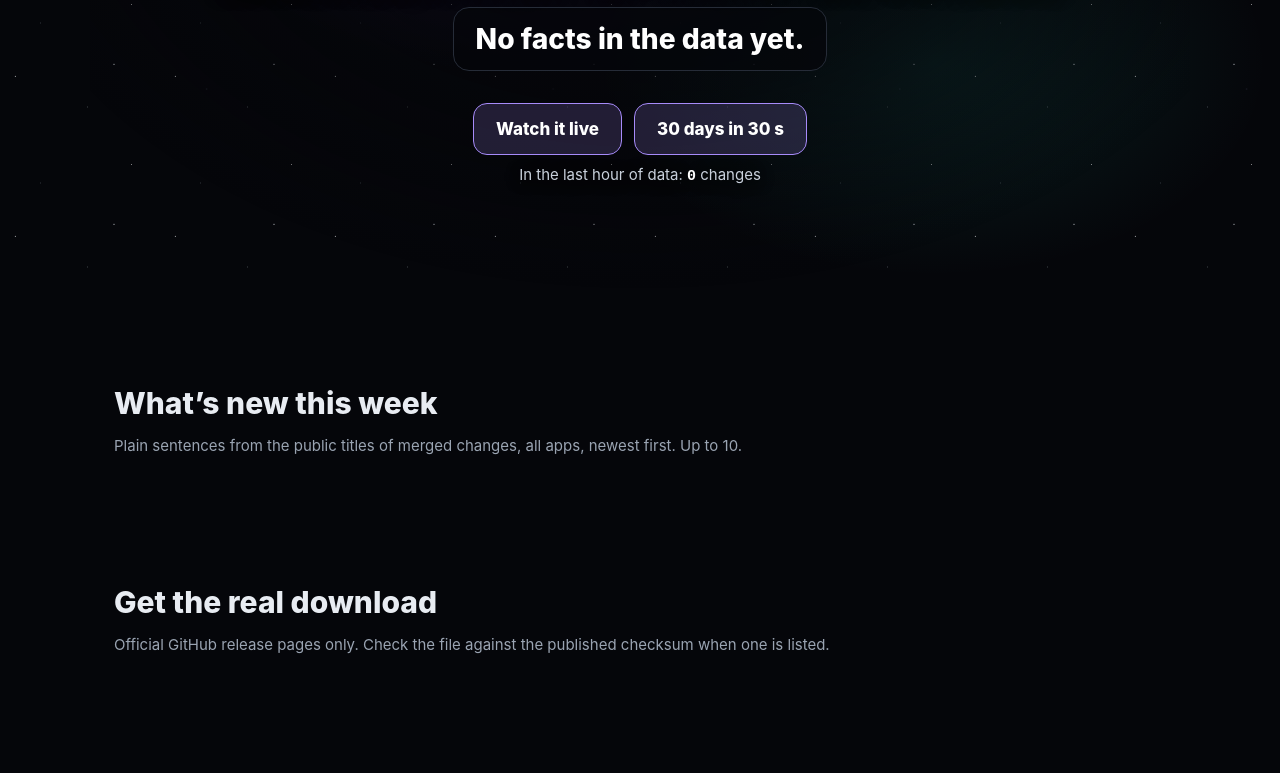
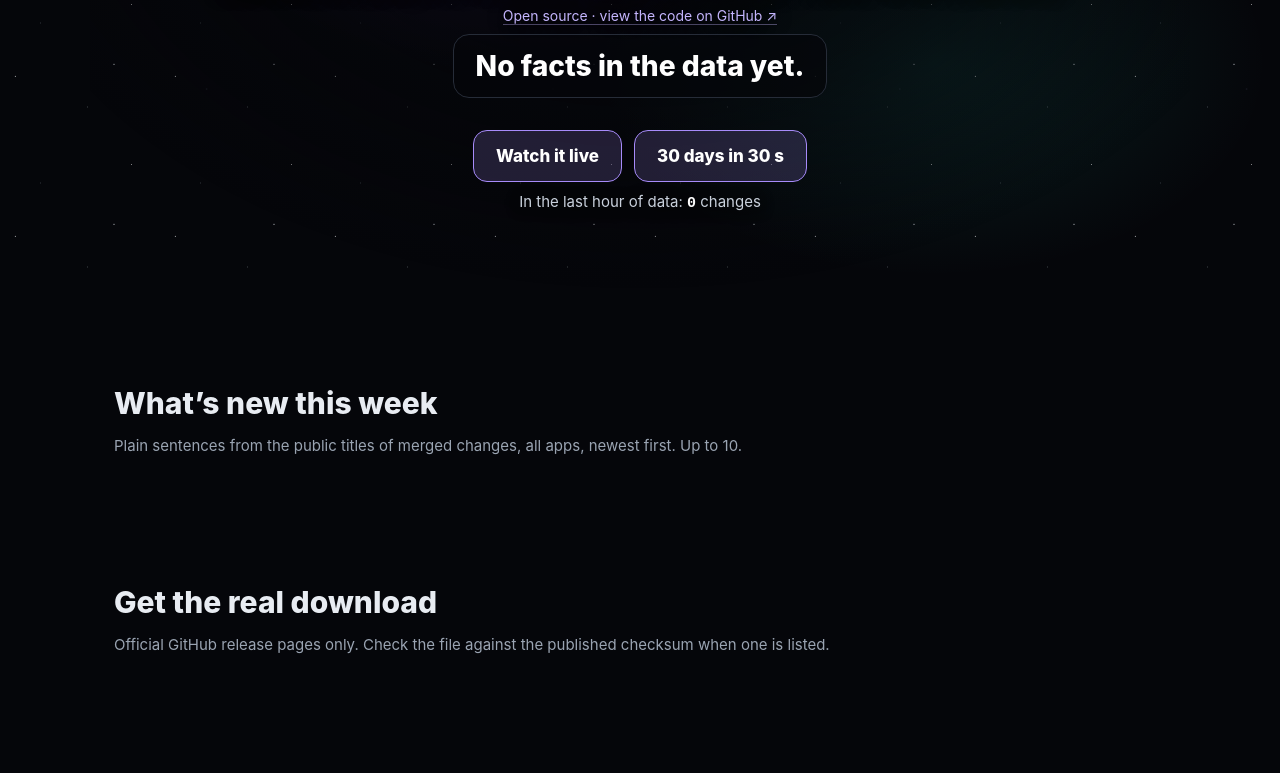
Before and after one commit to hajdukste/craft-watch, a website with bundled scripts: page site/index.html in a window 1280 px wide. Shown: the part 471-1244 px from the top of the page. Built offline with nearby package versions, Linux system fonts and the light colour scheme; no server answers.

Commit message:
Landing: link to the repo under the headline and in the footer

```diff
--- a/site/index.html
+++ b/site/index.html
@@ -44,6 +44,7 @@
       <p class="head-1">The reviews were written on day 1.</p>
       <p class="head-2">ArtCraft apps have changed <span id="total-changes" class="num">…</span> times since.</p>
       <p class="head-3"><span id="since-date">…</span> · one change every <span id="per-second">…</span> seconds · live from public GitHub</p>
+      <p class="src"><a class="src-link" href="https://github.com/overprivileged/craft-watch" target="_blank" rel="noopener">Open source · view the code on GitHub ↗</a></p>
 
       <div class="fact" aria-live="polite">
         <p id="fact-label" class="fact-label"></p>
@@ -86,7 +87,7 @@
   </section>
 
   <footer class="section foot">
-    <p>No login, no cookies, no tracking · open source</p>
+    <p>No login, no cookies, no tracking · <a href="https://github.com/overprivileged/craft-watch" target="_blank" rel="noopener">open source (MIT) on GitHub</a></p>
     <p class="beta">Beta · unofficial · not affiliated with ArtCraft/storytold · signals, not a guarantee</p>
   </footer>
 
--- a/site/style.css
+++ b/site/style.css
@@ -838,8 +838,35 @@ body {
 }
 
 .hero:not(.watching) .overlay .cta,
-.hero:not(.watching) .overlay .since {
+.hero:not(.watching) .overlay .since,
+.hero:not(.watching) .overlay .src-link {
   pointer-events: auto;
+}
+
+/* Link to the repo under the headline (viewers couldn't find it). */
+.src {
+  margin: 0;
+  font-size: 14px;
+}
+
+.src-link,
+.foot a {
+  color: #C4B5FD;
+  text-decoration: none;
+  border-bottom: 1px solid rgba(196, 181, 253, 0.4);
+  text-shadow: 0 2px 16px rgba(0, 0, 0, 0.95);
+}
+
+.src-link:hover,
+.src-link:focus-visible,
+.foot a:hover,
+.foot a:focus-visible {
+  color: #FFFFFF;
+  border-bottom-color: #FFFFFF;
+}
+
+.hero.watching .src {
+  display: none;
 }
 
 .head-1 {
```
